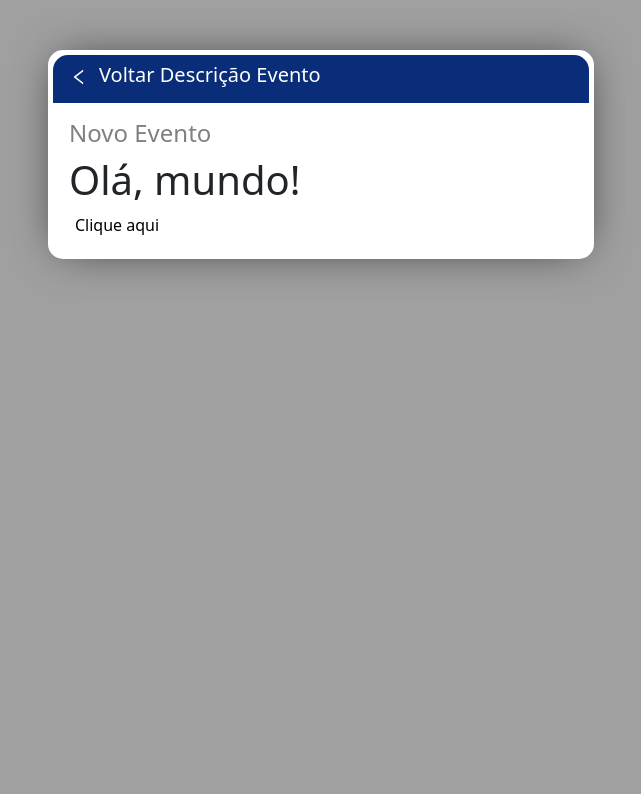
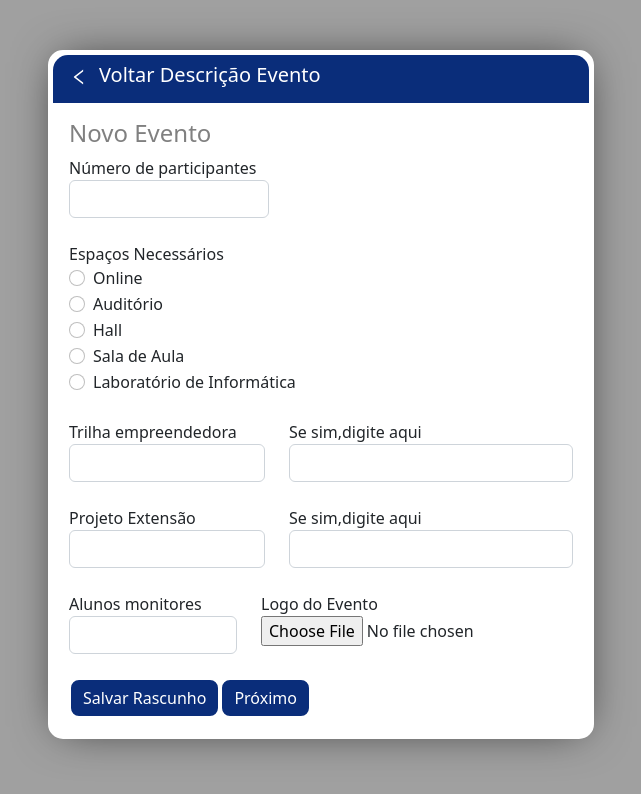
Before and after one commit to Lucasdoreac/interfaces-usuario, a React (Create React App) app in the folder client/: page /local-evento in a window 1280 px wide. Shown: the top 794 px of the page, without its empty margins (319-960 px from the left). Built offline with nearby package versions, Linux system fonts and the light colour scheme.

Commit message:
Formulário pg3 em andamento, formulário pg2 text aréa, alguns pulos de linha
Formulário pg3 em andamento, formulário pg2 text aréa, alguns pulos de linha

```diff
--- a/client/src/pages/dados-pessoais/DadosPessoais.js
+++ b/client/src/pages/dados-pessoais/DadosPessoais.js
@@ -123,7 +123,7 @@ const DadosPessoais=()=>{
                             {erros.tituloEvento && <span style={{ color: 'red' }}>{erros.tituloEvento}</span>}
                     </div>
 
-                </div>
+                </div> <br></br>
                 <div className="row">
                         <div className="col">
                             <label htmlFor = "formProfessor">Professor</label>
@@ -137,7 +137,7 @@ const DadosPessoais=()=>{
                             <input type= "text" className="form-control" id="formEmail" name="emailProfessor" value={dados.emailProfessor} onChange={handleChange} />
 
                         </div>
-                </div>*/}
+                </div>*/}<br></br>
                 <div className="row">
                         <div className="col">
                             <label htmlFor="telefone">Telefone</label>
@@ -163,7 +163,7 @@ const DadosPessoais=()=>{
                             {erros.classificacao && <span style={{ color: 'red' }}>{erros.classificacao}</span>}
                         </div>
 
-                </div>
+                </div><br></br>
                <div className="row">
                     {/* <div className="col">
                         <label htmlFor="date">Data do evento</label>
@@ -190,7 +190,7 @@ const DadosPessoais=()=>{
                             {erros.horario && <span style={{ color: 'red' }}>{erros.horario}</span>}
                         </div>
                     <div>
-                    <div className="col">
+                    <br></br><div className="col">
                             <label htmlFor="ods">Classificação ODS</label>
                             <select id="ods" name="ods" class="form-control" style={{width:150}} defaultValue="" onChange={handleChange} value={dados.ods}>
 
--- a/client/src/pages/descricao-evento/DescricaoEvento.js
+++ b/client/src/pages/descricao-evento/DescricaoEvento.js
@@ -109,16 +109,16 @@ const DescricaoEvento=()=>{
                     {erros.linkEvento && <span style={{ color: 'red' }}>{erros.linkEvento}</span>}
                 </div>
            </div>
-
+           <br></br>
            <div className="row">
               <div className="col">
                 <label htmlFor="descricaoEvento"> Descrição do evento/ Objetivos</label>
-                <input type="textArea" className="form-control" id="descricaoEvento" name="descricaoEvento" value={dados.descricaoEvento} onChange={handleChange}/>
+                <textArea rows="2" className="form-control" id="descricaoEvento" name="descricaoEvento" value={dados.descricaoEvento} onChange={handleChange}/>
                 {erros.descricaoEvento && <span style={{ color: 'red' }}>{erros.descricaoEvento}</span>}
               </div>
 
            </div>
-
+           <br></br>
            <div className="row">
             <div className="col">
                     <label for="curso">Curso Vinculado</label>
@@ -138,7 +138,7 @@ const DescricaoEvento=()=>{
                 </div>
 
             </div>
-
+            <br></br>
            <div className="row">
                 <div className="col">
                     <label htmlFor="publicoAlvo"> Público alvo</label><br></br>
@@ -164,7 +164,7 @@ const DescricaoEvento=()=>{
                     {erros.publicoAlvoRadio && <span style={{ color: 'red' }}>{erros.publicoAlvoRadio}</span>}
             </div>
         </div>
-
+        <br></br>
             <div className="row">
                 <div className="col">
                     <label htmlFor="recursosNecessarios">Recursos Necessários</label><br></br>
--- a/client/src/pages/local-evento/LocalEvento.js
+++ b/client/src/pages/local-evento/LocalEvento.js
@@ -4,12 +4,28 @@ import { AiOutlineLeft } from "react-icons/ai";
 
 const LocalEvento = () => {
   // Define o estado inicial e a função para atualizar o estado
-  const [mensagem, setMensagem] = useState('Olá, mundo!');
+  const [dados, setDados]=useState(
+    {
+        numeroParticipantes:'',
+        espacos:'',
 
-  // Função para mudar a mensagem
-  const mudarMensagem = () => {
-    setMensagem('Você clicou no botão!');
-  };
+    }
+    );
+    const[erros, setErros]=useState(
+        {
+
+
+    });
+    const handleChange = (e) => {
+        const { name, value } = e.target;
+        setDados({ ...dados, [name]: value });
+    };
+
+    const listaMonitores = ['Pedro', 'Lucas', 'Rafael'];
+
+    const confLocalEvento = () => {
+
+    }
 
   function handleSubmit(e) {
     e.preventDefault()
@@ -39,8 +55,108 @@ const LocalEvento = () => {
         <div className="card-body">
         <div className="row"><div className="col-md-12"><h4>Novo Evento</h4></div></div>
         <div>
-          <h1>{mensagem}</h1>
-          <button onClick={mudarMensagem}>Clique aqui</button>
+          <div className="row">
+            <div className="col">
+                <label htmlFor="numeroParticipantes">Número de participantes</label>
+                <input type= "number" className="form-control" min="0" max="100" id="numeroParticipantes" style={{width:200}} name='numeroParticipantes'></input>
+
+            </div>
+
+          </div><br></br>
+          <div className="row">
+            <div className='col'>
+                <label htmlFor="espacos"> Espaços Necessários</label><br></br>
+
+                <div className="form-check">
+                        <input class="form-check-input" type="radio" name="espacos" id="online"  onChange={handleChange} value ='online' checked={dados.espacos === 'online'}></input>
+                        <label class="form-check-label" for="online">
+                            Online
+                        </label>
+                    </div>
+                    <div className="form-check">
+                        <input class="form-check-input" type="radio" name="espacos" id="auditorio"  onChange={handleChange} value ='auditorio' checked={dados.espacos === 'auditorio'}></input>
+                        <label class="form-check-label" for="auditorio">
+                            Auditório
+                        </label>
+                    </div>
+                    <div className="form-check">
+                        <input class="form-check-input" type="radio" name="espacos" id="hall"  onChange={handleChange} value ='hall' checked={dados.espacos === 'hall'}></input>
+                        <label class="form-check-label" for="hall">
+                            Hall
+                        </label>
+                    </div>
+                    <div className="form-check">
+                        <input class="form-check-input" type="radio" name="espacos" id="salaAula"  onChange={handleChange} value ='salaAula' checked={dados.espacos === 'salaAula'}></input>
+                        <label class="form-check-label" for="salaAula">
+                            Sala de Aula
+                        </label>
+                    </div>
+                    <div className="form-check">
+                        <input class="form-check-input" type="radio" name="espacos" id="laboratorioInfo"  onChange={handleChange} value ='laboratorioInfo' checked={dados.espacos === 'laboratorioInfo'}></input>
+                        <label class="form-check-label" for="laboratorioInfo">
+                            Laboratório de Informática
+                        </label>
+                    </div>
+
+            </div>
+          </div><br></br>
+          <div className='row'>
+            <div className='col-5'>
+                <label for="trilha">Trilha empreendedora</label>
+                <select id="trilha" name="trilha" value={dados.trilha} defaultValue="" onChange={handleChange} class="form-control">
+                <option value="" disabled > </option>
+                <option value='sim'>Sim</option>
+                <option value='nao'>Não</option>
+                </select>
+
+            </div>
+            <div className='col-7'>
+            <label htmlFor="trilhaDesc">Se sim,digite aqui</label>
+                    <input type= "text" className="form-control" id="trilhaDesc" name='trilhaDesc' value={dados.trilhaDesc} onChange={handleChange}/>
+                    {erros.trilhaDesc && <span style={{ color: 'red' }}>{erros.trilhaDesc}</span>}
+
+            </div>
+          </div><br></br>
+          <div className='row'>
+            <div className='col-5'>
+                <label for="projeto">Projeto Extensão</label>
+                <select id="projeto" name="projeto" value={dados.projeto} defaultValue="" onChange={handleChange} class="form-control">
+                <option value="" disabled > </option>
+                <option value='sim'>Sim</option>
+                <option value='nao'>Não</option>
+                </select>
+
+
+            </div>
+            <div className='col-7'>
+            <label htmlFor="projetoDesc">Se sim,digite aqui</label>
+                    <input type= "text" className="form-control" id="projetoDesc" name='projetoDesc' value={dados.projetoDesc} onChange={handleChange}/>
+                    {erros.projetoDesc && <span style={{ color: 'red' }}>{erros.projetoDesc}</span>}
+
+
+            </div>
+          </div>
+<br></br>
+        <div className='row'>
+            <div className='col'>
+            <label htmlFor="monitores">Alunos monitores</label>
+            <select id="monitores" options={listaMonitores} name="monitores" isMulti value={dados.monitores} defaultValue="" onChange={handleChange} class="form-control" />
+
+            </div>
+            <div className='col'>
+            <label htmlFor="logo">Logo do Evento</label>
+                <input type='file' value={dados.logo} />
+
+            </div>
+
+        </div><br></br>
+        <div className="row">
+                        <div className="col">
+                            <input type="button" className="btn btn-outline-secondary" value="Salvar Rascunho"/>
+                            <button  type="button" className="btn btn-warning" onClick={confLocalEvento}>Próximo</button>
+                    </div>
+                </div>
+
         </div>
         </div>
       </div>
```
